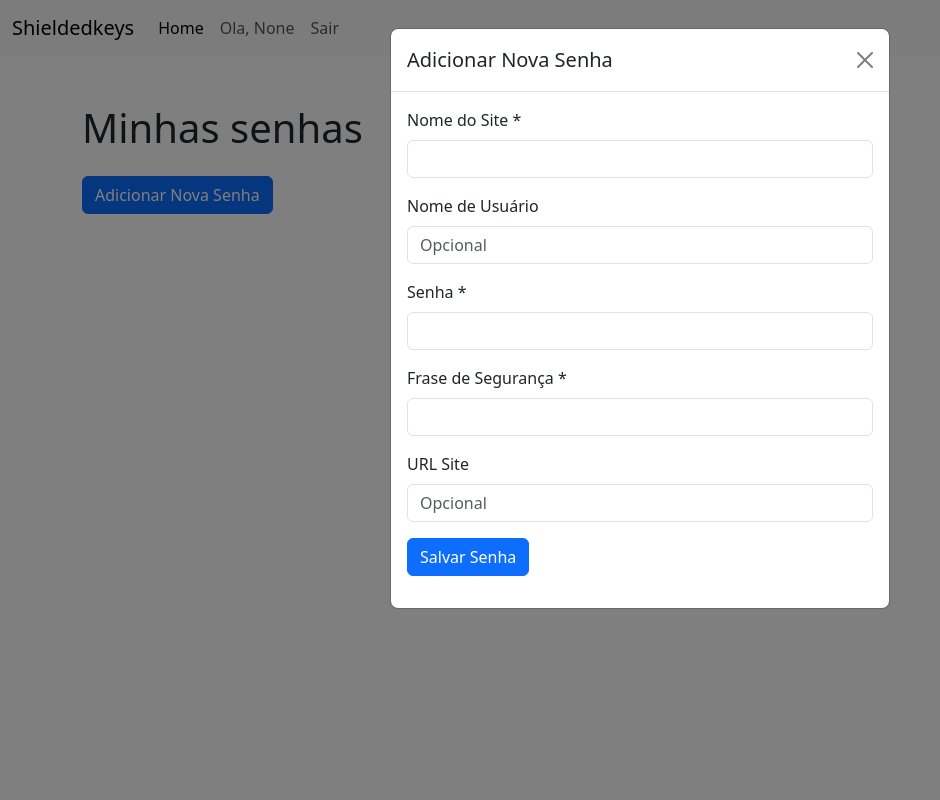
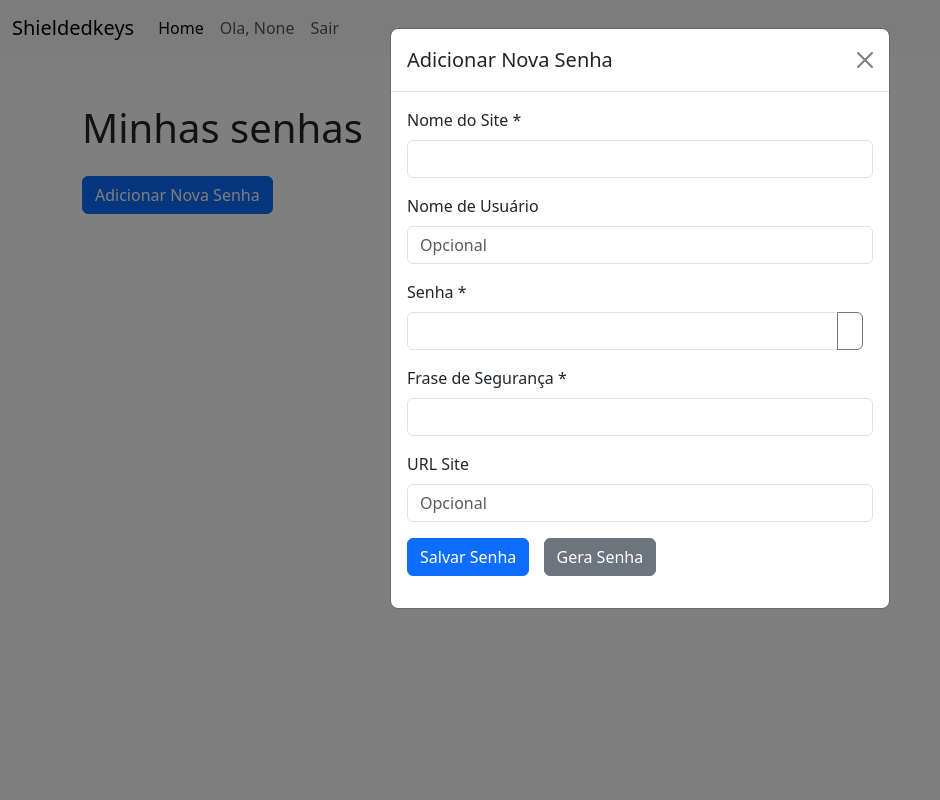
Before and after one commit to gnneto/ShieldedKeys, a Flask app: page /listaSenhas in a window 1280 px wide, after a click on "Adicionar Nova Senha". Shown: the whole page, without its empty margins (0-940 px from the left). Run offline with Flask 3, Linux system fonts and the light colour scheme; the visitor is signed in with stand-in values (Sample User, id 1); data that the repository does not hold is empty.

Commit message:
ADD/GenPWD

```diff
--- a/routes/password_routes.py
+++ b/routes/password_routes.py
@@ -73,7 +73,6 @@ def deletarSenha(password_id):
     if password:
         db.session.delete(password)
         db.session.commit()
-        flash('Senha deletada com sucesso', 'success')
     else:
         flash('Senha não encontrada', 'danger')
     return redirect(url_for('index.listarSenhas'))
--- a/templates/index.html
+++ b/templates/index.html
@@ -32,7 +32,7 @@
         </div>
         <div class="col-md-4">
           <h2>Gerador de senhas</h2>
-          <p>Shieldedkeys inclui um gerador de senhas que pode gerar senhas fortes para você. Você pode escolher o comprimento e a complexidade da senha, e o Shieldedkeys irá gerar uma senha exclusiva para você. <strong>(em breve)</strong></p>
+          <p>Shieldedkeys inclui um gerador de senhas que pode gerar senhas fortes para você. Você pode escolher o comprimento e a complexidade da senha, e o Shieldedkeys irá gerar uma senha exclusiva para você.</p>
         </div>
 
     </div>
--- a/templates/sistema/lista_senhas.html
+++ b/templates/sistema/lista_senhas.html
@@ -1,6 +1,6 @@
 {% extends "base.html" %}
 
-{% block title %}Minhas senhas{% endblock title %}Minhas senhas
+{% block title %}Minhas senhas{% endblock title %}
 {% block content %}
 
 <link href="https://cdn.jsdelivr.net/npm/bootstrap@5.3.0-alpha1/dist/css/bootstrap.min.css" rel="stylesheet">
@@ -19,12 +19,13 @@
                 <div class="card-body">
                     <h3 class="card-title">{{ password.site_name }}</h3>
                     <p class="card-text"><strong>User/ Email: </strong>{{ password.username }}<br><strong>Senha: </strong>
-                            <span id="senha-{{ password.id }}">*******</span>
+                        <span id="senha-{{ password.id }}">*************</span>
                     </p>
                     <form class="d-inline-block" id="formSenha{{ password.id }}">
                         <input type="hidden" name="password_id" value="{{ password.id }}">
                         <input type="text" class="form-control mb-2" name="securityPhrase" placeholder="Frase de Segurança">
                         <button type="button" class="btn btn-primary btn-exibir-senha" data-password-id="{{ password.id }}">Exibir Senha</button>
+
 
                         <!-- modal deletar senha -->
                         <div class="modal fade" id="confirmDeleteModal{{ password.id }}" tabindex="-1" aria-labelledby="confirmDeleteModalLabel{{ password.id }}" aria-hidden="true">
@@ -46,14 +47,13 @@
                         </div>
                         <!-- fim modal deletar senha -->
                         <button type="button" class="btn btn-danger btn-deletar-card" data-bs-toggle="modal" data-bs-target="#confirmDeleteModal{{ password.id }}" data-password-id="{{ password.id }}">Deletar</button>
+                        <div class="mt-3" id="error-message" style="display: none; color:red"></div>
                     </form>
                 </div>
             </div>
         </div>
         {% endfor %}
     </div>
-
-
 
 
     <!-- modal nova senha -->
@@ -76,7 +76,12 @@
                         </div>
                         <div class="mb-3">
                             <label for="password" class="form-label">Senha *</label>
+                            <div class="input-group">
                                 <input type="password" class="form-control" id="password" name="password" required>
+                                <button class="btn btn-outline-secondary" type="button" id="togglePassword">
+                                    <i class="bi bi-eye-fill"></i>
+                                </button>
+                            </div>
                         </div>
                         <div class="mb-3">
                             <label for="securityPhrase" class="form-label">Frase de Segurança *</label>
@@ -86,14 +91,16 @@
                             <label for="url" class="form-label">URL Site</label>
                             <input type="text" class="form-control" id="url" name="url" placeholder="Opcional">
                         </div>
-                        <button type="submit" class="btn btn-primary">Salvar Senha</button>
+                        <button type="submit" id="password" class="btn btn-primary">Salvar Senha</button>
+                        <a id="gerarSenha" class="btn btn-secondary">Gera Senha</a>
                     </form>
                 </div>
             </div>
         </div>
     </div>
+</div>
+
 <script src="https://cdn.jsdelivr.net/npm/bootstrap@5.3.0-alpha1/dist/js/bootstrap.bundle.min.js"></script>
-
 
 <script>
     document.querySelectorAll('.btn-exibir-senha').forEach(btn => {
@@ -116,9 +123,35 @@
                 document.querySelector(`#senha-${passwordId}`).innerText = data.senha;
             })
             .catch(error => {
-                    alert(error.message);
+                const errorMessage = document.getElementById('error-message');
+                errorMessage.innerText = error.message;
+                errorMessage.style.display = 'block';
             });
         });
+    });
+
+    function gerarSenha() {
+        const caracteres = 'ABCDEFGHIJKLMNOPQRSTUVWXYZabcdefghijklmnopqrstuvwxyz0123456789!@#$%^&*()-_=+';
+        const comprimentoSenha = Math.floor(Math.random() * 11) + 15;
+        let senha = '';
+        for (let i = 0; i < comprimentoSenha; i++) {
+            const randomIndex = Math.floor(Math.random() * caracteres.length);
+            senha += caracteres[randomIndex];
+        }
+        return senha;
+    }
+
+    document.getElementById('gerarSenha').addEventListener('click', function() {
+        const senhaGerada = gerarSenha();
+        document.getElementById('password').value = senhaGerada;
+    });
+
+    document.getElementById('togglePassword').addEventListener('click', function() {
+        const passwordInput = document.getElementById('password');
+        const type = passwordInput.getAttribute('type') === 'password' ? 'text' : 'password';
+        passwordInput.setAttribute('type', type);
+        this.querySelector('i').classList.toggle('bi-eye');
+        this.querySelector('i').classList.toggle('bi-eye-slash');
     });
 </script>
 
```
Lines whose indentation alone changed are shown as unchanged.
